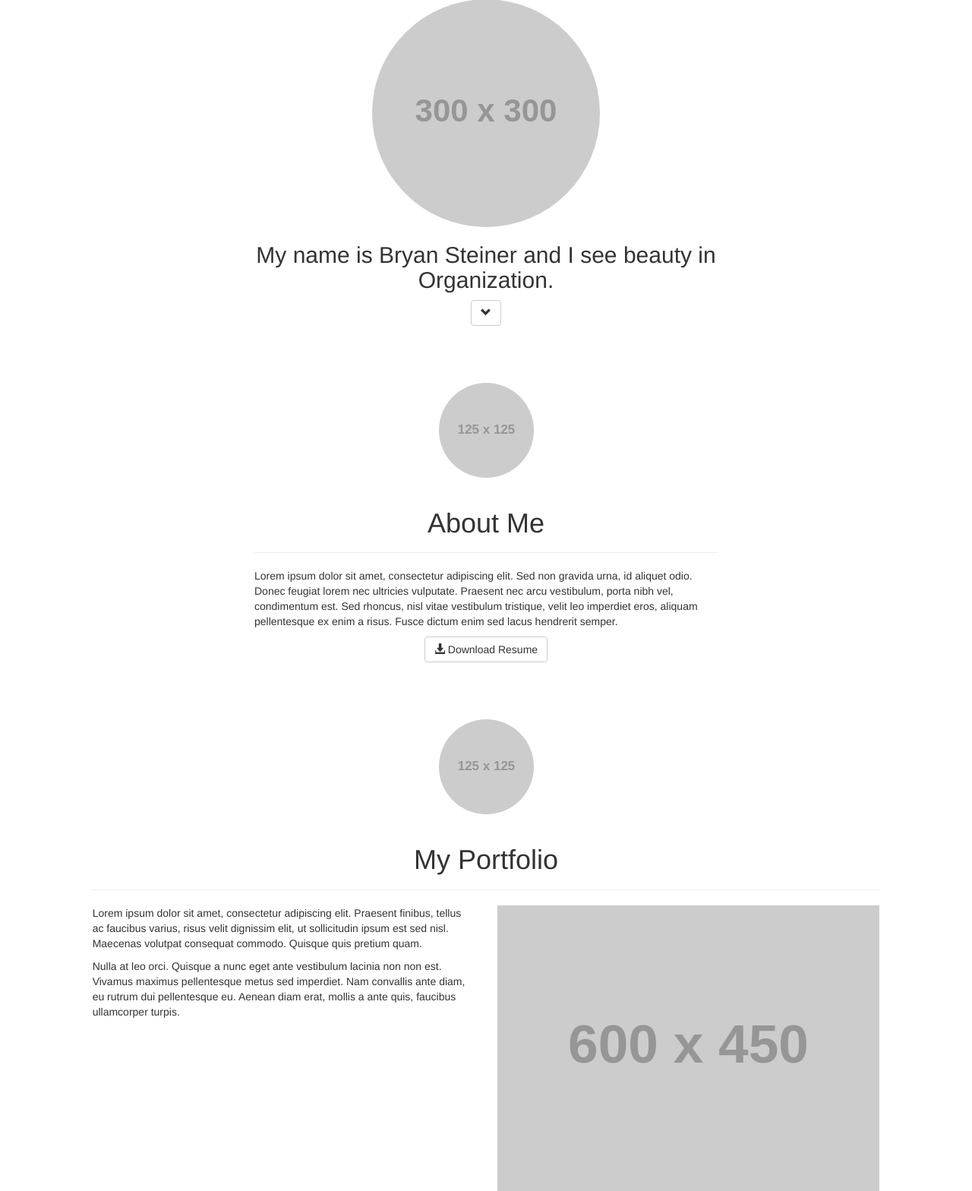
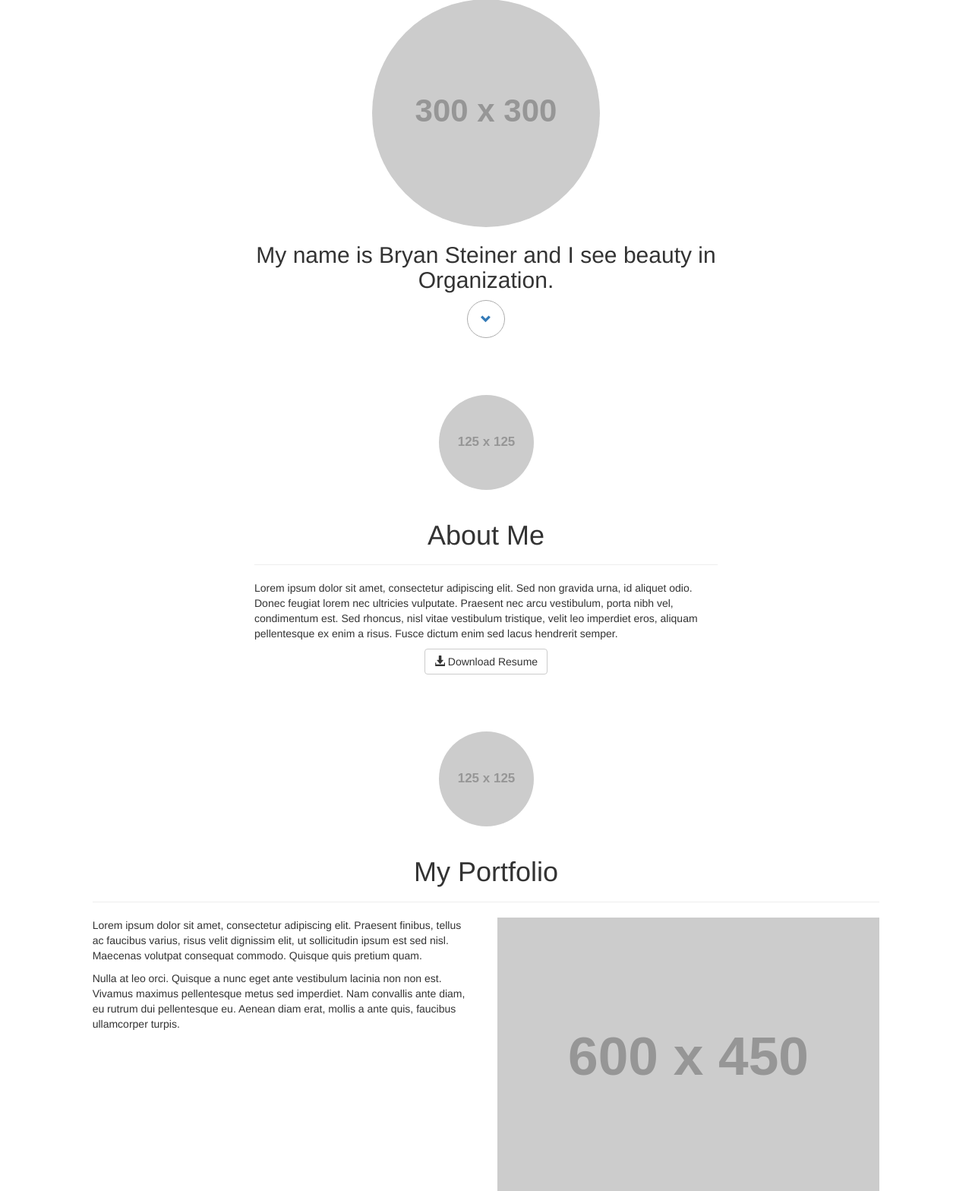
Before and after one commit to bryansteiner/Portfolio, a PHP site: page / in a window 1280 px wide. Shown: the part 146-1714 px from the top of the page at 76% size. Run offline with PHP 8.4, Linux system fonts and the light colour scheme; grey boxes labelled with a size stand in for pictures from a placeholder-image service; some libraries are stand-ins or nearby versions.

Commit message:
Progress

```diff
--- a/css/custom.css
+++ b/css/custom.css
@@ -13,6 +13,14 @@
         margin-right: auto;
     }
 
+    .btn-circle {
+        width: 50px;
+        height: 50px;
+        line-height: 50px;
+        padding:0;
+        border-radius: 50%;
+        border-color: #adadad;
+    }
 /*End All Pages*/
 
 /*Media Queries*/
--- a/index.html
+++ b/index.html
@@ -11,9 +11,9 @@
 	    <title>Bryan Steiner</title>
 	</head>
 
-	<body data-spy="scroll" data-target="#navbar">
+	<body data-spy="scroll" data-offset="50" data-target="#navbar">
 		<!-- Navbar -->
-		<nav id="navbar" class="navbar navbar-default navbar-fixed-top" role="navigation">
+		<nav id="navbar" class="navbar navbar-default navbar-fixed-top top-nav-collapse" role="navigation">
 			<div class="container">
 				<div class="navbar-header">
 					<button type="button" class="navbar-toggle collapsed" data-toggle="collapse" data-target=".navbar-collapse">
@@ -54,7 +54,7 @@
 			</div>
 			<div class="row">
 				<div class="col-xs-offset-1 col-xs-10 col-sm-offset-2 col-sm-8 col-md-offset-3 col-md-6">
-					<a class="btn btn-default" href="#about" role="button"><span class="glyphicon glyphicon-chevron-down" aria-hidden="true"></span></a>
+					<a class="btn btn-circle" href="#about" role="button"><span class="glyphicon glyphicon-chevron-down" aria-hidden="true"></span></a>
 				</div>
 			</div>
 		</div>
@@ -83,7 +83,7 @@
 			</div>
 			<div class="row">
 				<div class="col-xs-offset-1 col-xs-10 col-sm-offset-2 col-sm-8 col-md-offset-3 col-md-6">
-					<a class="btn btn-default" href="#" role="button"><span class="glyphicon glyphicon-download-alt"></span> Download Resume</a>
+					<a class="btn btn-default" href="pdfs/resume.pdf" download="" role="button"><span class="glyphicon glyphicon-download-alt" aria-hidden="true"></span> Download Resume</a>
 				</div>
 			</div>
 		</div>
@@ -201,6 +201,10 @@
 					<a class="btn btn-default" href="https://instagram.com/bry_steiner/" role="button" target="_blank">Instagram</a>
 				</div>
 			</div>
+			<div class="row">
+				<div class="col-xs-offset-1 col-xs-10 col-sm-offset-2 col-sm-8 col-md-offset-4 col-md-4">
+					<a href="#main">Back to Top <span class="glyphicon glyphicon-circle-arrow-up" aria-hidden="true"></span></a>
+				</div>
 		</div>
 		<!-- End Contact Page -->
 
@@ -216,7 +220,7 @@
 
 		<!-- jQuery (necessary for Bootstrap's JavaScript plugins) -->
 	    <script src="https://ajax.googleapis.com/ajax/libs/jquery/1.11.2/jquery.min.js"></script>
-    <!-- Include all compiled plugins (below), or include individual files as needed -->
+    	<!-- Include all compiled plugins (below), or include individual files as needed -->
 	    <script src="js/bootstrap.min.js"></script>
 	    <script src="js/custom.js"></script>
 	</body>
--- a/js/custom.js
+++ b/js/custom.js
@@ -1,3 +1,4 @@
+// Navbar Smooth Scroll
 $("#navbar a[href^='#']").on('click', function(e) {
 
    // prevent default anchor click behavior
@@ -18,6 +19,7 @@ $("#navbar a[href^='#']").on('click', function(e) {
 
 });
 
+// Main Button Smooth Scroll
 $("#main a[href^='#']").on('click', function(e) {
 
    // prevent default anchor click behavior
@@ -29,7 +31,7 @@ $("#main a[href^='#']").on('click', function(e) {
    // animate
    $('html, body').animate({
        scrollTop: $(hash).offset().top
-     }, 1200, function(){
+     }, 750, function(){
 
        // when done, add hash to url
        // (default click behaviour)
@@ -37,3 +39,24 @@ $("#main a[href^='#']").on('click', function(e) {
      });
 
 });
+
+// Contact Button Smooth Scroll
+$("#contact a[href^='#']").on('click', function(e) {
+
+   // prevent default anchor click behavior
+   e.preventDefault();
+
+   // store hash
+   var hash = this.hash;
+
+   // animate
+   $('html, body').animate({
+       scrollTop: $(hash).offset().top
+     }, 750, function(){
+
+       // when done, add hash to url
+       // (default click behaviour)
+       window.location.hash = hash;
+     });
+
+});
```
Also changed, not shown: 1 other file.
